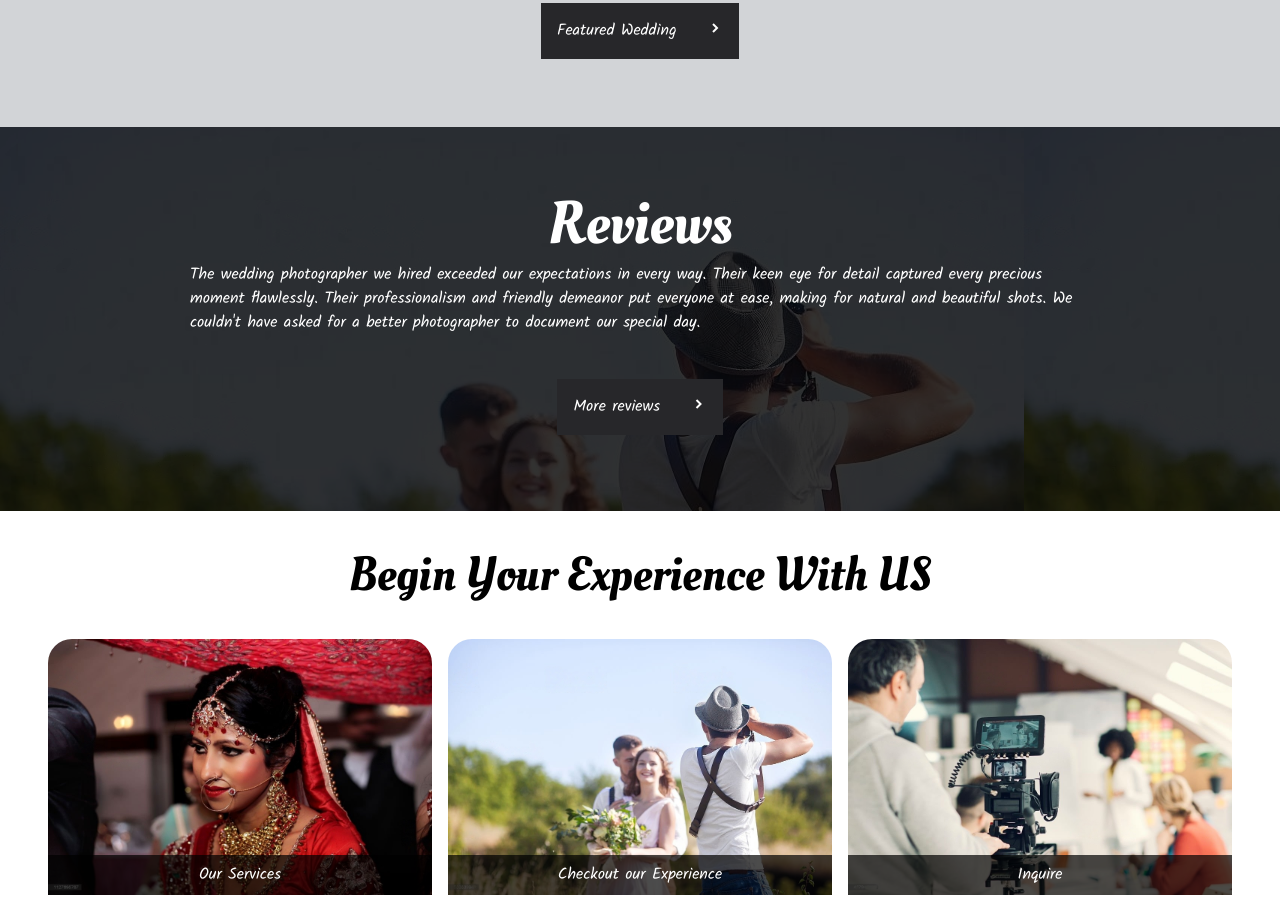
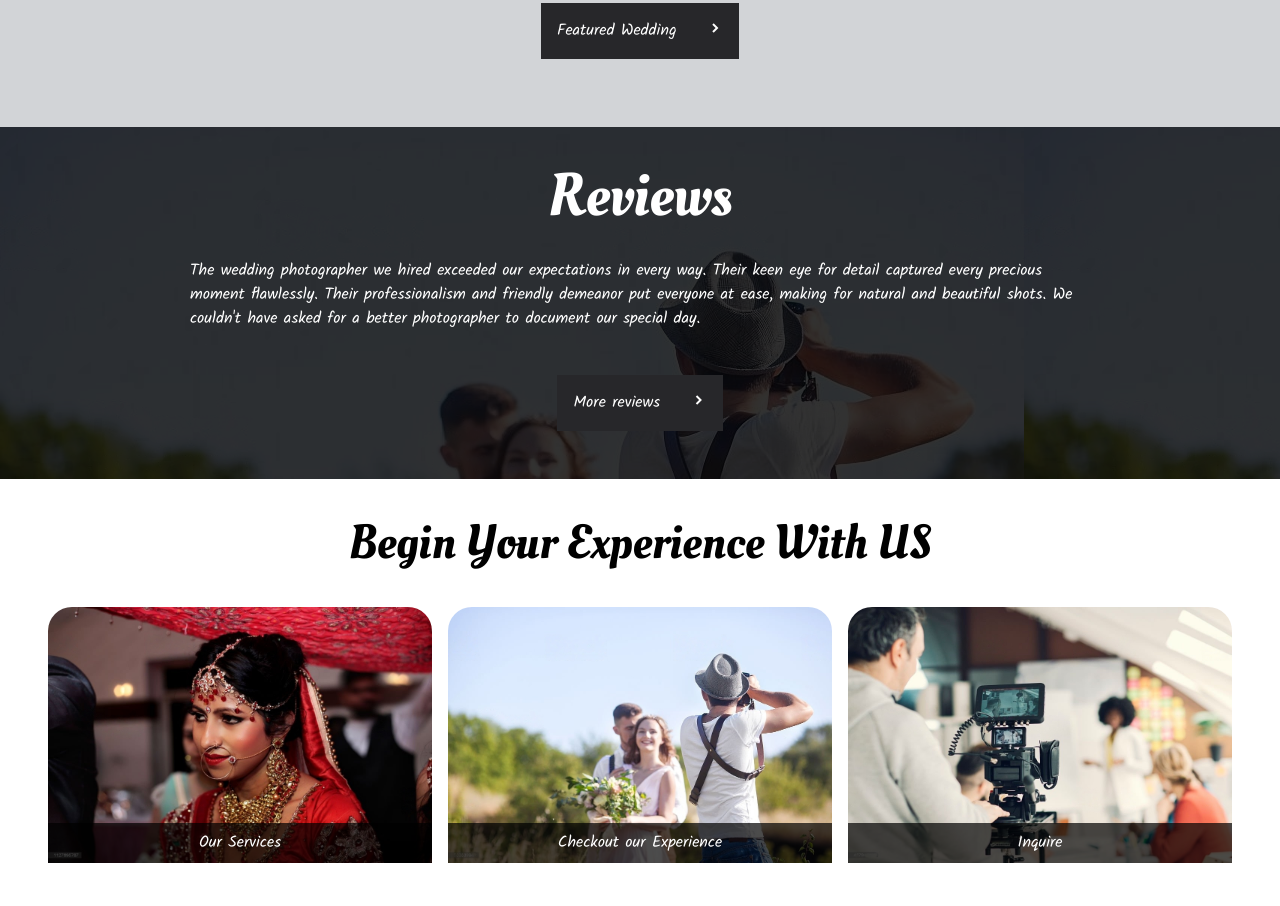
Before and after one commit to Hari-Prashath-JK/Studio65, a website: page index.html in a window 1280 px wide. Shown: the part 1840-2746 px from the top of the page. Drawn offline with nearby package versions, Linux system fonts and the light colour scheme; a web font is replaced by a local one.

Commit message:
Update index.html

```diff
--- a/index.html
+++ b/index.html
@@ -133,8 +133,8 @@
 
       <section >
 
-        <div class="flex flex-col p-10 items-center justify-center h-96 bg-fixed" style="background-image: url(Images/Home/review.png);" >
-          <p class="font-oleo text-4xl text-white mb-2 md:text-6xl text-text-shadow-light">Reviews</p>
+        <div class="flex flex-col p-10 items-center justify-center h-auto bg-fixed" style="background-image: url(Images/Home/review.png);" >
+          <p class="font-oleo text-4xl text-white mb-8 md:text-6xl text-text-shadow-light">Reviews</p>
           <span class="font-kalam mb-9 text-white md:w-96 lg:w-3/4">The wedding photographer we hired exceeded our expectations in every way. Their keen eye for detail captured every precious moment flawlessly. Their professionalism and friendly demeanor put everyone at ease, making for natural and beautiful shots. We couldn't have asked for a better photographer to document our special day.</span>
             <div>
               <a href="review.html"><button class="font-kalam bg-zinc-800 hover:bg-opacity-70 text-white p-4 m-2">
```
